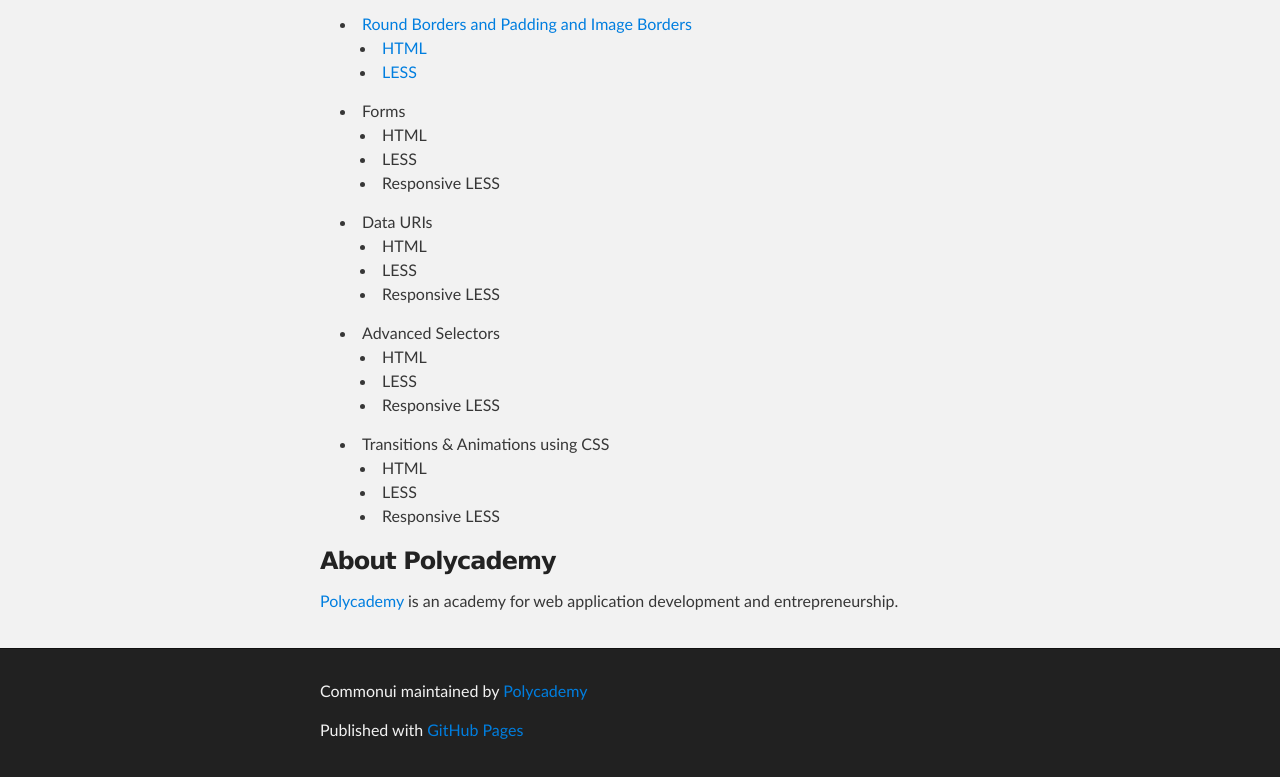
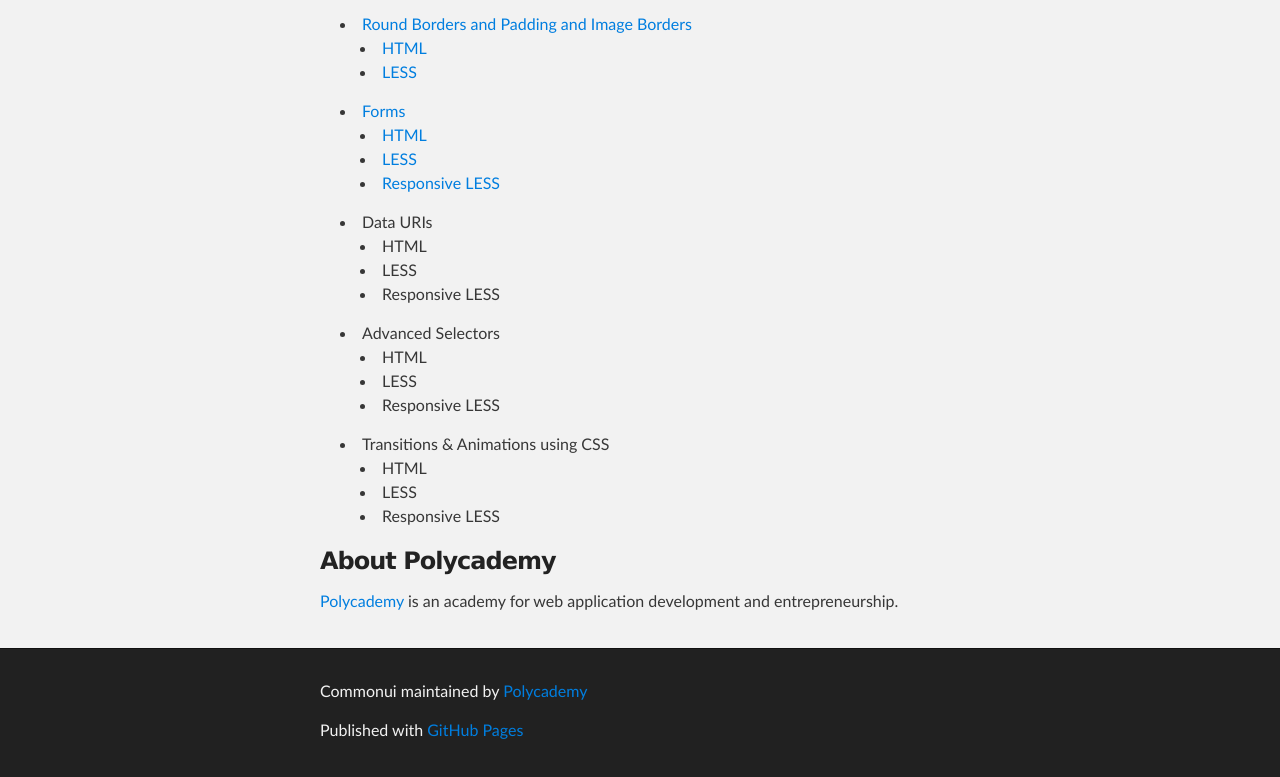
Before and after one commit to Polycademy/commonui, a plain HTML site: page index.html in a window 1280 px wide. Shown: the part 1236-2013 px from the top of the page. Drawn offline with Linux system fonts and the light colour scheme.

Commit message:
Added forms to the list

```diff
--- a/index.html
+++ b/index.html
@@ -96,11 +96,11 @@
 				</ul>
 			</li>
 			<li>
-				Forms
+				<a href="app/form.html">Forms</a>
 				<ul>
-					<li>HTML</li>
-					<li>LESS</li>
-					<li>Responsive LESS</li>
+					<li><a href="https://github.com/Polycademy/commonui/blob/master/app/form.html">HTML</a></li>
+					<li><a href="https://github.com/Polycademy/commonui/blob/master/app/css/main_form.less">LESS</a></li>
+					<li><a href="https://github.com/Polycademy/commonui/blob/master/app/css/responsive_form.less">Responsive LESS</a></li>
 				</ul>
 			</li>
 			<li>
```
